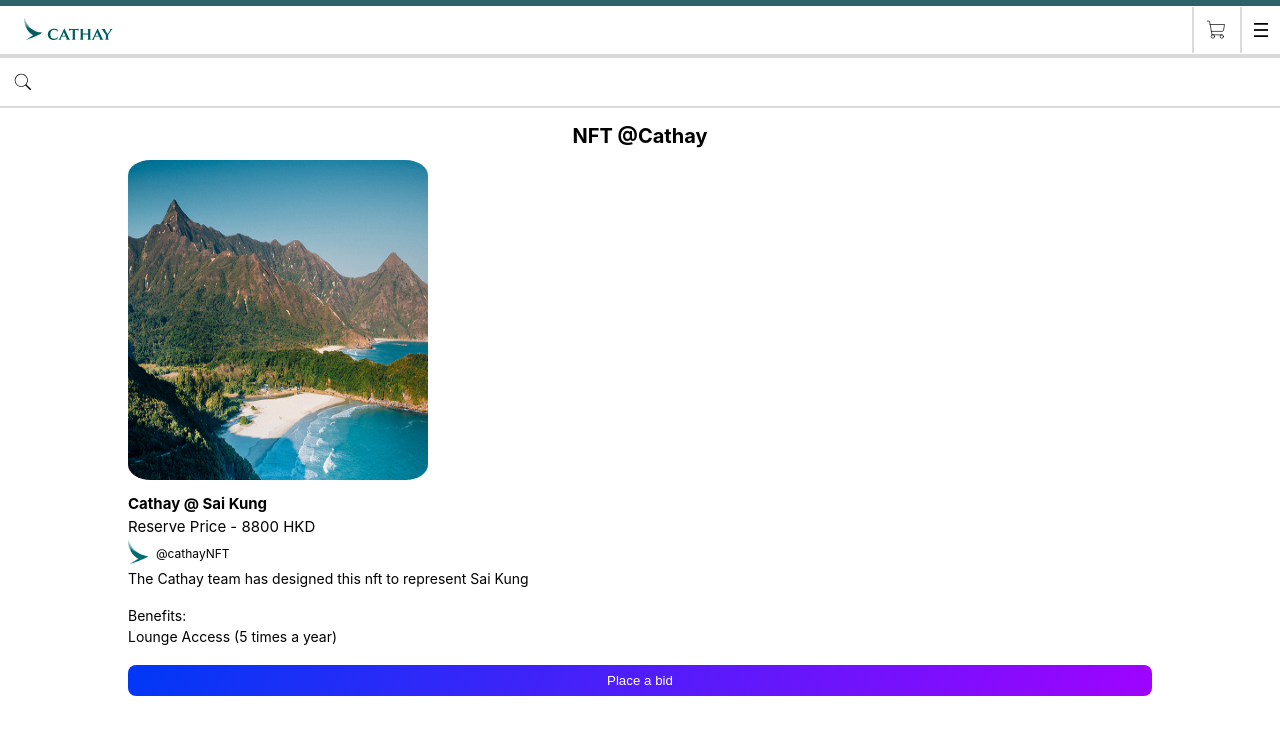
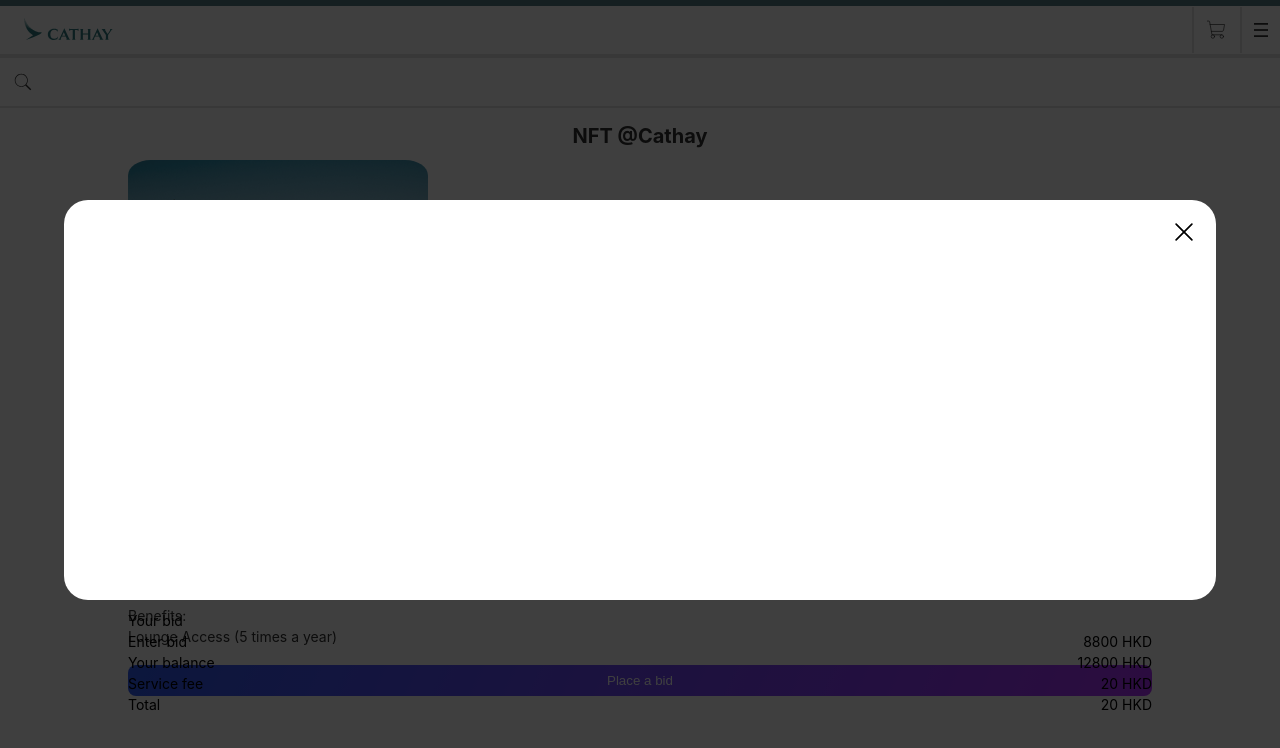
Before and after one commit to terrylcc/cathay-nft, a React (Create React App) app in the folder app/: page /nfts/nft in a window 1280 px wide. Shown: the top 748 px of the page. Built offline with nearby package versions, Linux system fonts and the light colour scheme.

Commit message:
Flex y-overflow

```diff
--- a/app/src/App.css
+++ b/app/src/App.css
@@ -11,7 +11,6 @@
   height: 100vh;
   width: 100vw;
   overflow-x: hidden;
-  overflow-y: hidden;
 }
 
 .App .navbar {
@@ -252,14 +251,18 @@
   height: 100vh;
 
   background: rgb( 16, 16, 16, 0.8);
+
+  display: flex;
+  align-items: center;
+  justify-content: center;
 }
 
 .App .nftitem .modal .modal-content {
   display: none;
   position: relative;
   z-index: 2;
-  top: 25%;
-  left: 5%;
+  /* top: 25%;
+  left: 5%; */
   width: 80%;
   height: 50%;
   padding: 0 5%;
@@ -270,7 +273,6 @@
   border-radius: 2.4rem;
 
   display: flex;
-  align-items: center;
   flex-direction: column;
 }
 
```
